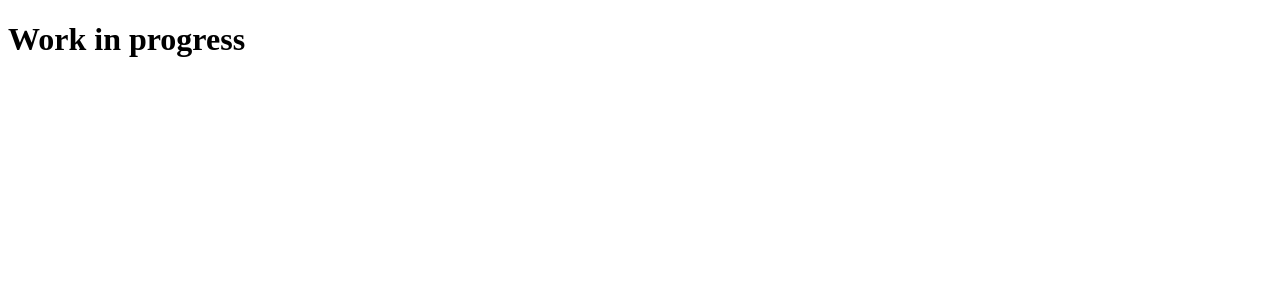
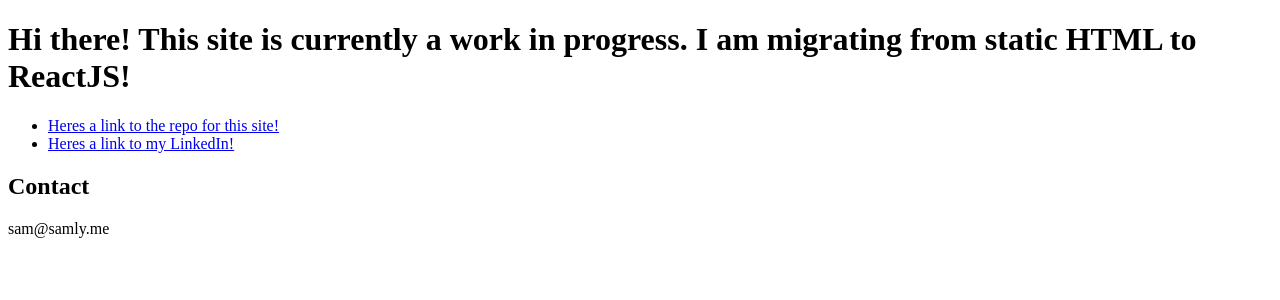
Before and after one commit to samly100405/Personal-Website, a React (Vite) app: page / in a window 1280 px wide. Shown: the top 300 px of the page. Built offline with nearby package versions, Linux system fonts and the light colour scheme.

Commit message:
update contact info

```diff
--- a/src/App.jsx
+++ b/src/App.jsx
@@ -1,6 +1,19 @@
 function App() {
   return (
-    <h1>Work in progress</h1>
+    <div className="app">
+      <h1>Hi there! This site is currently a work in progress. I am migrating from static HTML to ReactJS!</h1>
+      <ul>
+        <li>
+          <a href="https://github.com/samly100405/samly.me">Heres a link to the repo for this site!</a>
+        </li>
+
+        <li>
+          <a href="https://www.linkedin.com/in/samly-me/">Heres a link to my LinkedIn!</a>
+        </li>
+      </ul>
+      <h2>Contact</h2>
+      <p>sam@samly.me</p>
+    </div>
   )
 }
 
```
